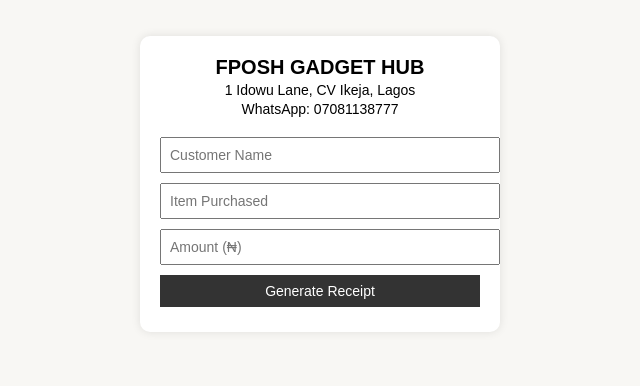
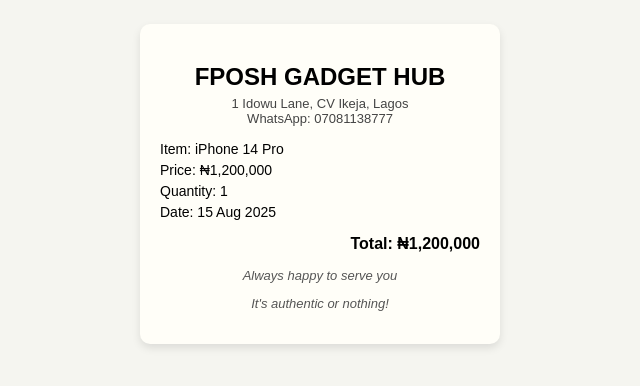
Before and after one commit to DCuriousDev/fposh-reciept, a plain HTML site: page index.html in a window 1280 px wide. Shown: the part 216-602 px from the top of the page, without its empty margins (320-960 px from the left). Drawn offline with Linux system fonts and the light colour scheme.

Commit message:
fposh-reciept uodate

```diff
--- a/index.html
+++ b/index.html
@@ -3,128 +3,79 @@
 <head>
     <meta charset="UTF-8">
     <meta name="viewport" content="width=device-width, initial-scale=1.0">
-    <title>FPOSH Receipt Generator</title>
+    <title>Receipt</title>
     <style>
         body {
             font-family: Arial, sans-serif;
-            background-color: #f8f7f4; /* soft grey cream tone */
+            background-color: #f5f5f0; /* Soft grey-cream tone */
             display: flex;
             justify-content: center;
             align-items: center;
-            min-height: 100vh;
+            height: 100vh;
             margin: 0;
         }
         .receipt {
-            background: #fff;
+            background-color: #fffef8; /* Slight cream tone for the receipt itself */
+            padding: 20px;
             border-radius: 10px;
-            box-shadow: 0 0 10px rgba(0,0,0,0.1);
-            padding: 20px;
+            box-shadow: 0 4px 8px rgba(0, 0, 0, 0.1);
             width: 320px;
         }
-        .header {
+        h2 {
             text-align: center;
+            margin-bottom: 5px;
+        }
+        .brand-info {
+            text-align: center;
+            font-size: 13px;
+            margin-bottom: 15px;
+            color: #444;
+        }
+        .details {
+            font-size: 14px;
             margin-bottom: 15px;
         }
-        .header h2 {
-            margin: 0;
-            font-size: 20px;
+        .details p {
+            margin: 5px 0;
         }
-        .header p {
-            margin: 3px 0;
-            font-size: 14px;
-        }
-        table {
-            width: 100%;
-            border-collapse: collapse;
-            margin-bottom: 10px;
-        }
-        table, th, td {
-            border: 1px solid #ddd;
-        }
-        th, td {
-            padding: 8px;
-            text-align: left;
-            font-size: 14px;
+        .total {
+            font-size: 16px;
+            font-weight: bold;
+            margin-top: 10px;
+            text-align: right;
         }
         .footer {
             text-align: center;
-            margin-top: 10px;
             font-size: 13px;
-        }
-        input, button {
-            width: 100%;
-            padding: 8px;
-            margin: 5px 0;
-            font-size: 14px;
-        }
-        button {
-            background-color: #333;
-            color: #fff;
-            border: none;
-            cursor: pointer;
-        }
-        button:hover {
-            background-color: #555;
+            margin-top: 15px;
+            font-style: italic;
+            color: #555;
         }
     </style>
 </head>
 <body>
-
-<div>
     <div class="receipt">
-        <div class="header">
-            <h2>FPOSH GADGET HUB</h2>
-            <p>1 Idowu Lane, CV Ikeja, Lagos</p>
-            <p>WhatsApp: 07081138777</p>
+        <h2>FPOSH GADGET HUB</h2>
+        <div class="brand-info">
+            1 Idowu Lane, CV Ikeja, Lagos <br>
+            WhatsApp: 07081138777
         </div>
 
-        <input type="text" id="customerName" placeholder="Customer Name">
-        <input type="text" id="item" placeholder="Item Purchased">
-        <input type="number" id="amount" placeholder="Amount (₦)">
+        <div class="details">
+            <p>Item: iPhone 14 Pro</p>
+            <p>Price: ₦1,200,000</p>
+            <p>Quantity: 1</p>
+            <p>Date: 15 Aug 2025</p>
+        </div>
 
-        <button onclick="generateReceipt()">Generate Receipt</button>
+        <div class="total">
+            Total: ₦1,200,000
+        </div>
 
-        <table id="receiptTable" style="display:none;">
-            <tr>
-                <th>Customer</th>
-                <td id="rCustomer"></td>
-            </tr>
-            <tr>
-                <th>Item</th>
-                <td id="rItem"></td>
-            </tr>
-            <tr>
-                <th>Amount</th>
-                <td id="rAmount"></td>
-            </tr>
-        </table>
-
-        <div class="footer" id="receiptFooter" style="display:none;">
-            <p><strong>It's authentic or nothing!</strong></p>
+        <div class="footer">
             <p>Always happy to serve you</p>
+            <p><em>It's authentic or nothing!</em></p>
         </div>
     </div>
-</div>
-
-<script>
-function generateReceipt() {
-    const name = document.getElementById('customerName').value;
-    const item = document.getElementById('item').value;
-    const amount = document.getElementById('amount').value;
-
-    if(!name || !item || !amount) {
-        alert("Please fill in all fields");
-        return;
-    }
-
-    document.getElementById('rCustomer').innerText = name;
-    document.getElementById('rItem').innerText = item;
-    document.getElementById('rAmount').innerText = "₦" + parseFloat(amount).toLocaleString();
-
-    document.getElementById('receiptTable').style.display = 'table';
-    document.getElementById('receiptFooter').style.display = 'block';
-}
-</script>
-
 </body>
 </html>
```
